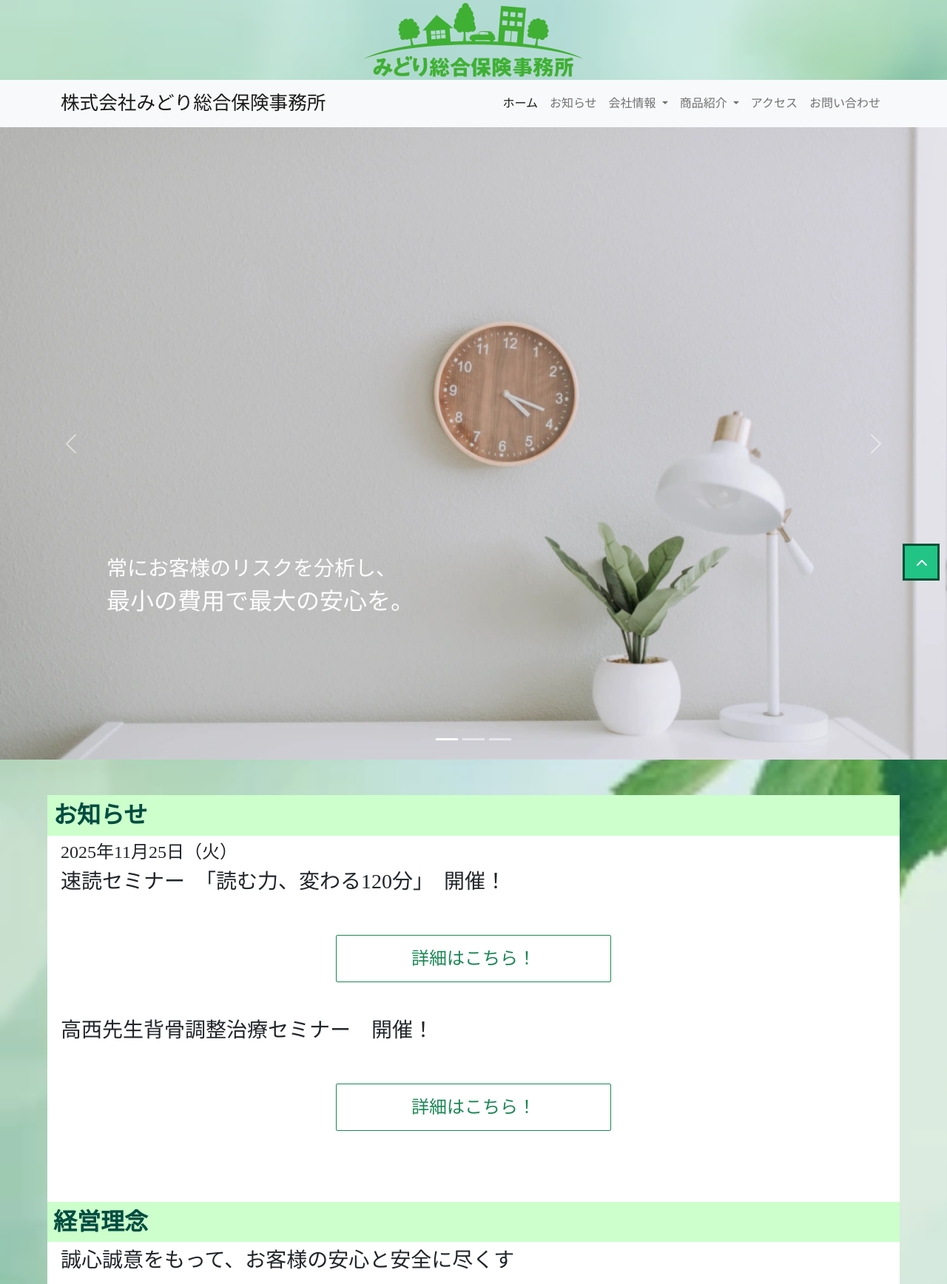
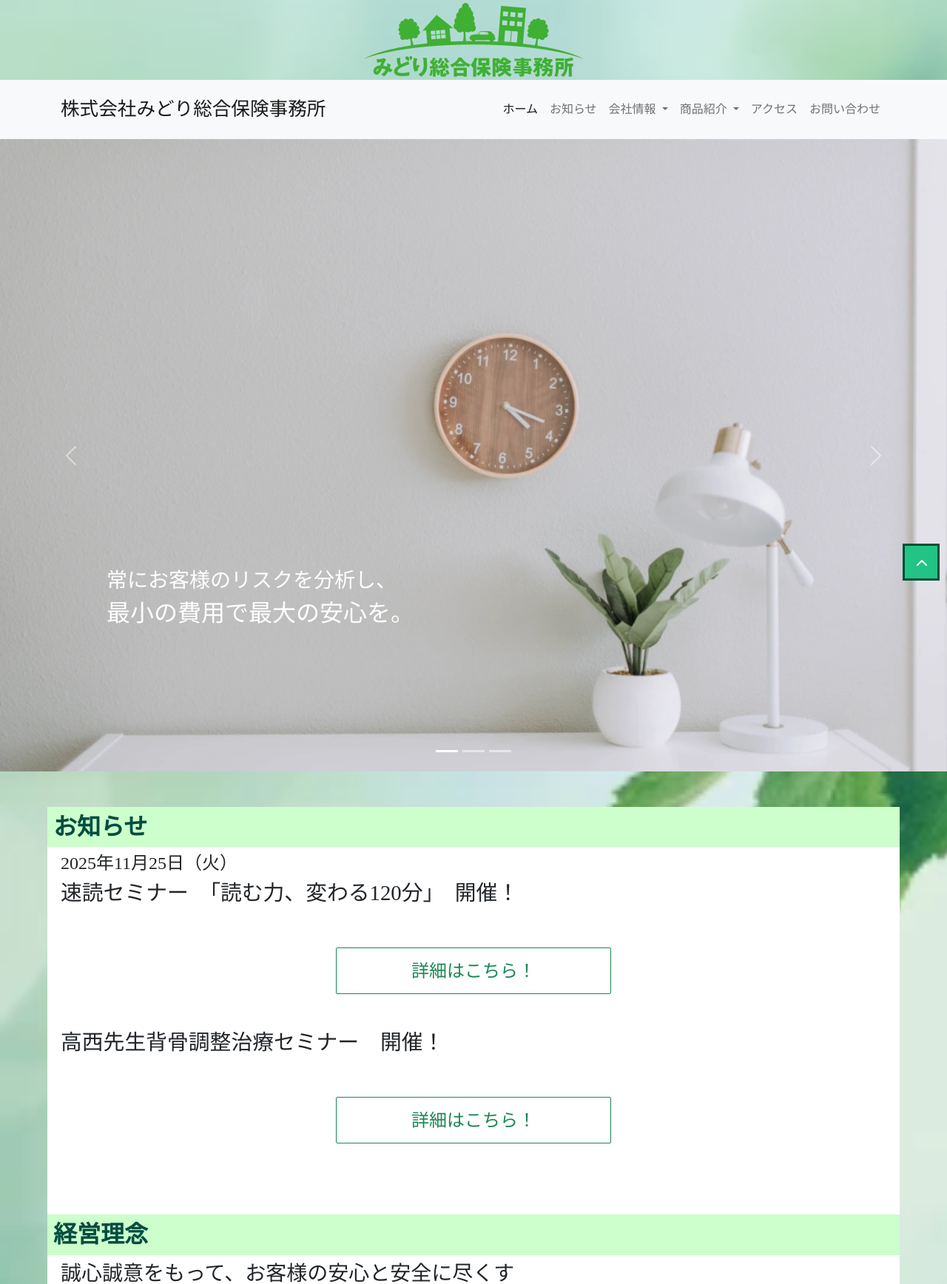
Before and after one commit to linepark-webteam/midori-insurance-sample, a PHP site: page / in a window 1280 px wide. Shown: the top 1736 px of the page at 74% size. Run offline with PHP 8.4, Linux system fonts and the light colour scheme; some libraries are stand-ins or nearby versions; some web fonts are replaced.

Commit message:
CSS調整

```diff
--- a/css/style.css
+++ b/css/common.css
@@ -16,6 +16,14 @@ h1 {
 /* TOPページ及び、共通のスタイル */
 
 /* ナビゲーションメニュー */
+.navbar {
+  height: 80px;
+}
+@media screen and (max-width: 576px) {
+  .navbar {
+    height: 60px;
+  }
+}
 .navbar .navbar-brand {
   font-size: clamp(1rem, 2vw, 2rem);
 }
--- /dev/null
+++ b/css/top.css
@@ -0,0 +1,6 @@
+.seminar-date {
+    font-size: clamp(1rem, 2vw, 1.5rem);
+}
+.seminar-title {
+    font-size: clamp(1rem, 2.4vw, 1.8rem);
+}
--- a/includes/head.php
+++ b/includes/head.php
@@ -21,6 +21,7 @@
 <link href="https://cdn.jsdelivr.net/npm/bootstrap@5.2.0/dist/css/bootstrap.min.css" rel="stylesheet">
 
 <link rel="stylesheet" href="css/my-bootstrap.css">
-<link rel="stylesheet" href="css/style.css">
+<link rel="stylesheet" href="css/common.css">
 <link rel="stylesheet" href="css/responsive.css">
+<link rel="stylesheet" href="css/top.css">
 <link rel="stylesheet" href="css/animation.css">
--- a/index.php
+++ b/index.php
@@ -91,8 +91,8 @@
     <h2 class="px-2 py-2 col-12 heading">お知らせ</h2>
     <div class="container slide-right-content">
       <div class="row">
-        <h4>2025年11月25日（火）</h4>
-        <h3>速読セミナー　「読む力、変わる120分」　開催！</h3>
+        <h4 class="seminar-date">2025年11月25日（火）</h4>
+        <h3 class="seminar-title">速読セミナー　「読む力、変わる120分」　開催！</h3>
         <div class="d-flex justify-content-center">
           <a class="btn btn-outline-success col-lg-4 mt-5" href="campaign/speed-reading-seminar.php">詳細はこちら！</a>
         </div>
@@ -101,7 +101,7 @@
 
     <div class="container slide-left-content pt-5">
       <div class="row">
-        <h3>高西先生背骨調整治療セミナー　開催！</h3>
+        <h3 class="seminar-title">高西先生背骨調整治療セミナー　開催！</h3>
         <div class="d-flex justify-content-center">
           <a class="btn btn-outline-success col-lg-4 mt-5" href="campaign/takanishi-seminar.php">詳細はこちら！</a>
         </div>
```
Also changed, not shown: js/app.js (+0 -11 lines).
